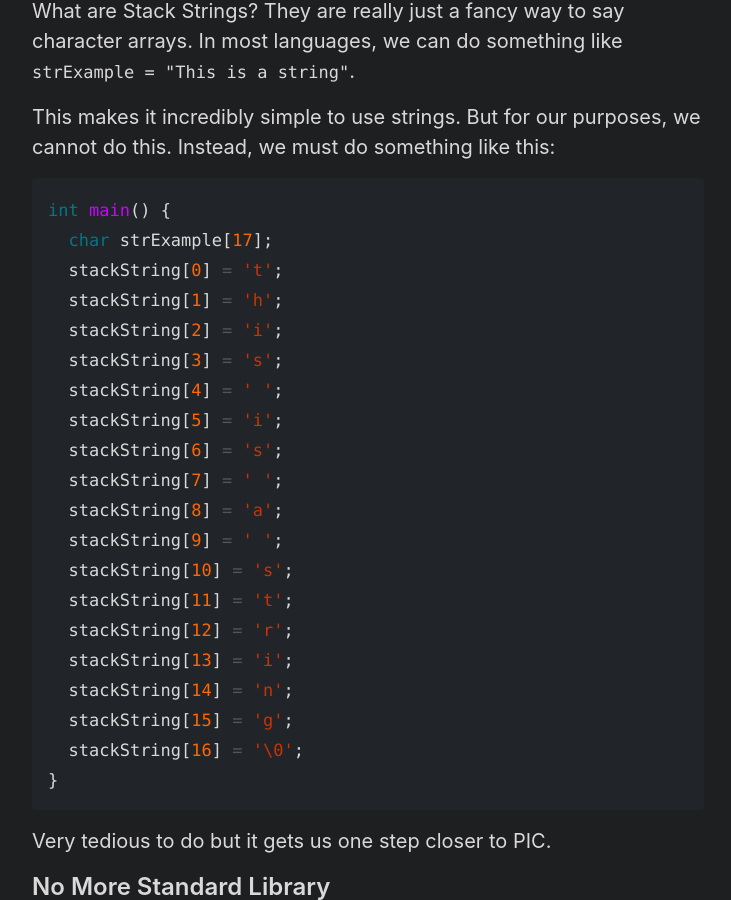
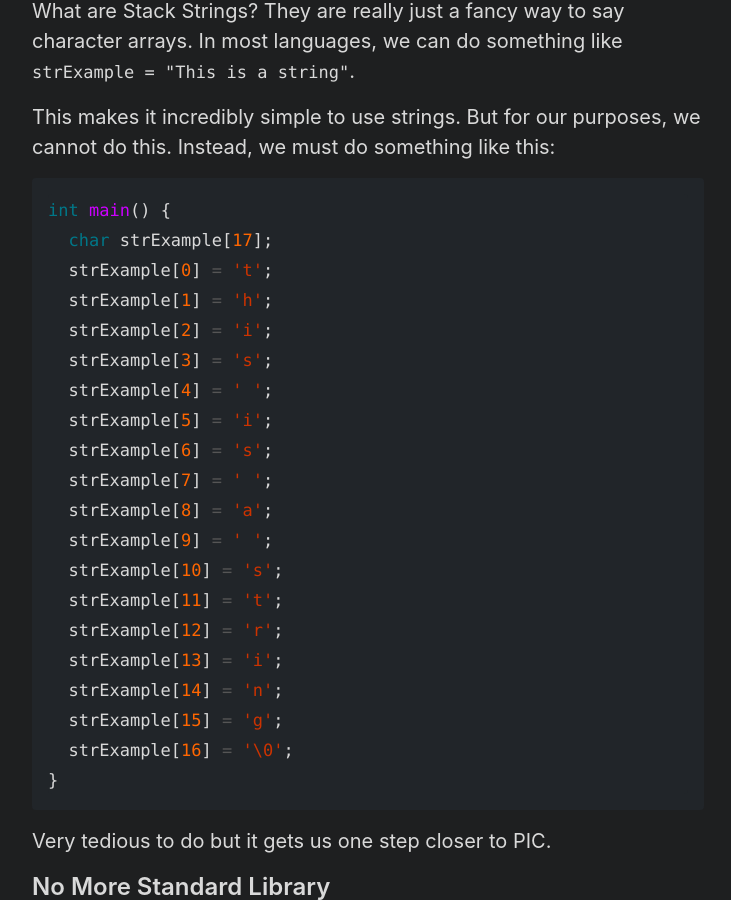
Before and after one commit to RePRGM/rePRGM.github.io, a Jekyll site: the page built from _posts/2024-11-13-lets-make-malware-pic.md, in a window 1280 px wide and 900 px high, scrolled down 2368 px. Shown: the whole window, without its empty margins (272-1003 px from the left). Built offline with Jekyll 4.4.1, drawn with Linux system fonts in a browser that asks for light colours.

Commit message:
Update 2024-11-13-lets-make-malware-pic.md

````diff
--- a/_posts/2024-11-13-lets-make-malware-pic.md
+++ b/_posts/2024-11-13-lets-make-malware-pic.md
@@ -62,23 +62,23 @@ This makes it incredibly simple to use strings. But for our purposes, we cannot
 ```c
 int main() {
   char strExample[17];
-  stackString[0] = 't';
-  stackString[1] = 'h';
-  stackString[2] = 'i';
-  stackString[3] = 's';
-  stackString[4] = ' ';
-  stackString[5] = 'i';
-  stackString[6] = 's';
-  stackString[7] = ' ';
-  stackString[8] = 'a';
-  stackString[9] = ' ';
-  stackString[10] = 's';
-  stackString[11] = 't';
-  stackString[12] = 'r';
-  stackString[13] = 'i';
-  stackString[14] = 'n';
-  stackString[15] = 'g';
-  stackString[16] = '\0';
+  strExample[0] = 't';
+  strExample[1] = 'h';
+  strExample[2] = 'i';
+  strExample[3] = 's';
+  strExample[4] = ' ';
+  strExample[5] = 'i';
+  strExample[6] = 's';
+  strExample[7] = ' ';
+  strExample[8] = 'a';
+  strExample[9] = ' ';
+  strExample[10] = 's';
+  strExample[11] = 't';
+  strExample[12] = 'r';
+  strExample[13] = 'i';
+  strExample[14] = 'n';
+  strExample[15] = 'g';
+  strExample[16] = '\0';
 }
 ```
 
````
